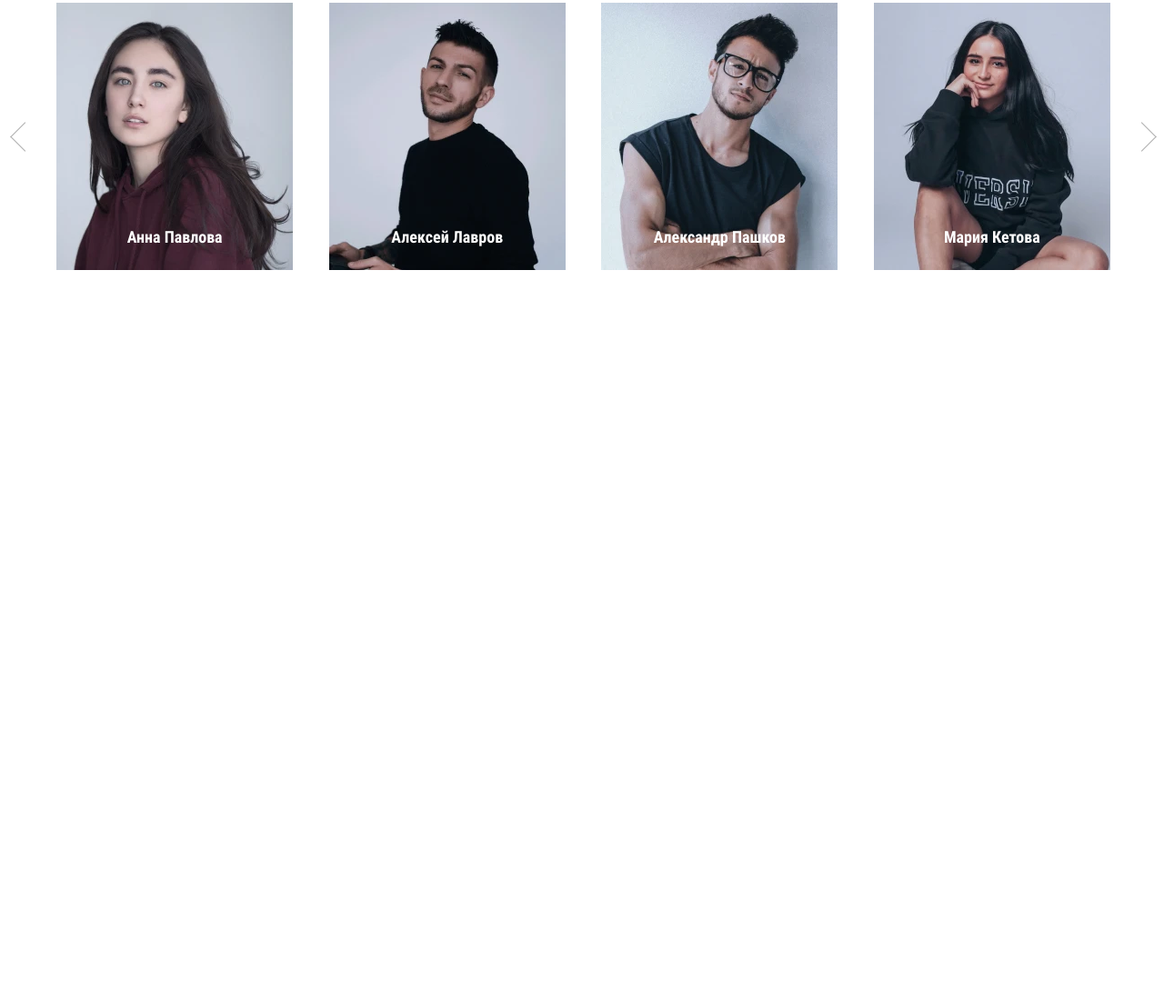
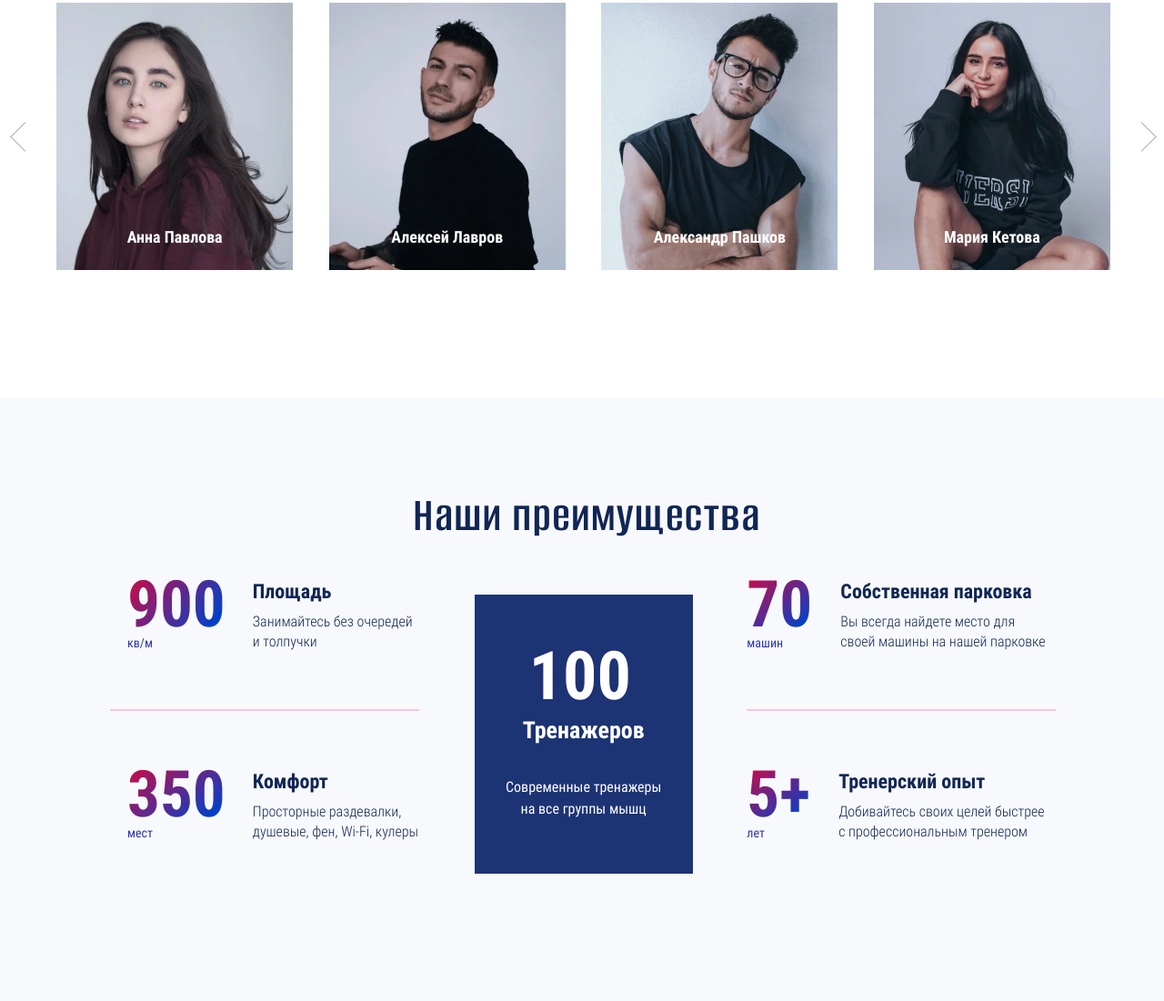
Before and after one commit to Theosdad/super__gym, a website built with webpack: page source/index.html in a window 1280 px wide. Shown: the part 3102-4203 px from the top of the page at 91% size. Before the commit the page ends 3449 px from the top, so only its background shows below. Built offline with nearby package versions, Linux system fonts and the light colour scheme; files whose address does not match are found by name.

Commit message:
advantages

```diff
--- a/source/index.html
+++ b/source/index.html
@@ -110,8 +110,8 @@
                 <use href="./img/sprite.svg#icon-play" />
               </svg>
             </button>
-            <iframe id="iframe" class="visually-hidden"
-              src="https://www.youtube.com/embed/9TZXsZItgdw" autoplay></iframe>
+            <iframe id="iframe" class="visually-hidden" src="https://www.youtube.com/embed/9TZXsZItgdw"
+              autoplay="true"></iframe>
           </div>
         </div>
       </div>
@@ -473,6 +473,62 @@
         </div>
       </div>
     </section>
+    <section class="advantages">
+      <div class="advantages__container">
+        <h2>Наши преимущества</h2>
+        <ul class="advantages__list">
+          <li class="advantages__item advantages__item--accent">
+            <div class="advantages__value advantages__value--accent">
+              <span>100</span>
+              <p>Тренажеров</p>
+            </div>
+            <div class="advantages__description advantages__description--accent">
+              <p>Современные тренажеры на&nbsp;все&nbsp;группы&nbsp;мышц</p>
+            </div>
+          </li>
+          <li class="advantages__item">
+            <div class="advantages__value advantages__value--area">
+              <span>900</span>
+              <small>кв/м</small>
+            </div>
+            <div class="advantages__description">
+              <h3>Площадь</h3>
+              <p>Занимайтесь без очередей и&nbsp;толпучки</p>
+            </div>
+          </li>
+          <li class="advantages__item">
+            <div class="advantages__value">
+              <span>70</span>
+              <small>машин</small>
+            </div>
+            <div class="advantages__description">
+              <h3>Собственная парковка</h3>
+              <p>Вы&nbsp;всегда найдете место для своей&nbsp;машины на&nbsp;нашей парковке</p>
+            </div>
+          </li>
+          <li class="advantages__item">
+            <div class="advantages__value">
+              <span>350</span>
+              <small>мест</small>
+            </div>
+            <div class="advantages__description">
+              <h3>Комфорт</h3>
+              <p>Просторные раздевалки, душевые, фен, Wi-Fi, кулеры</p>
+            </div>
+          </li>
+          <li class="advantages__item">
+            <div class="advantages__value">
+              <span>5+</span>
+              <small>лет</small>
+            </div>
+            <div class="advantages__description">
+              <h3>Тренерский опыт</h3>
+              <p>Добивайтесь своих целей быстрее с&nbsp;профессиональным тренером</p>
+            </div>
+          </li>
+        </ul>
+      </div>
+    </section>
   </main>
   <footer>
   </footer>
--- /dev/null
+++ b/source/sass/blocks/advantages.scss
@@ -0,0 +1,323 @@
+.advantages {
+    background-color: $ghost-white;
+    width: 100%;
+}
+
+.advantages__container {
+    max-width: 1130px;
+    margin: 0 auto;
+    padding: 97px 45px;
+    padding-bottom: 140px;
+
+    @media(max-width: $tablet-width) {
+        padding-top: 91px;
+        padding-bottom: 93px;
+    }
+
+    @media(max-width: $mobile-width) {
+        padding: 63px 0;
+    }
+
+    h2 {
+        font-family: $alumni;
+        font-weight: 600;
+        font-size: 54px;
+        line-height: 65px;
+        letter-spacing: 0.03em;
+        text-align: center;
+
+        margin: 0;
+        padding-left: 11px;
+
+        @media(max-width: $tablet-width) {
+            font-size: 42px;
+            line-height: 50px;
+            padding-right: 33px;
+            margin-bottom: 43px;
+        }
+
+        @media(max-width: $mobile-width) {
+            font-size: 32px;
+            line-height: 38px;
+            padding-left: 16px;
+            margin-bottom: 48px;
+        }
+    }
+}
+
+.advantages__list {
+    padding: 0;
+    margin: 0;
+    list-style-type: none;
+
+    width: 100%;
+    height: max-content;
+    display: grid;
+    grid-template-columns: repeat(3, 1fr);
+    grid-auto-flow: dense;
+    gap: 15%;
+    column-gap: 0;
+
+    @media (max-width: $tablet-width) {
+        grid-template-columns: repeat(2, 1fr);
+        gap: 0;
+    }
+
+    @media (max-width: $mobile-width) {
+        display: flex;
+        flex-direction: column;
+    }
+}
+
+.advantages__item {
+    display: grid;
+    grid-template-columns: min-content 1fr;
+    align-items: center;
+    column-gap: 9.2%;
+
+    @media(max-width: $mobile-width) {
+        display: flex;
+        flex-direction: column;
+        margin-bottom: 39px;
+    }
+
+    &--accent {
+        display: flex;
+        flex-direction: column;
+        align-items: center;
+        grid-column: 2 / 3;
+        grid-row: span 2;
+        background-color: $resolution-blue;
+        color: $color-default-white;
+        max-width: 240px;
+        height: 307px;
+        margin-top: 55px;
+        margin-left: 55px;
+        padding-top: 50px;
+
+        @media(max-width: $tablet-width) {
+            grid-column: 1 / -1;
+            grid-row: 2 / 3;
+            min-width: 442px;
+            height: auto;
+
+            margin: 44px auto 42px;
+            padding-top: 33px;
+            padding-bottom: 38px;
+        }
+
+        @media (max-width: $mobile-width) {
+            max-width: none;
+            min-width: auto;
+            width: 100%;
+            order: 1;
+            margin: 0;
+            margin-top: 5px;
+            margin-bottom: 45px;
+            padding-top: 41px;
+            padding-bottom: 45px;
+        }
+    }
+
+    &:nth-child(2n) {
+        grid-column: 1 / 2;
+        padding-left: 20px;
+
+        @media(max-width: $tablet-width) {
+            padding-left: 0;
+        }
+    }
+
+    &:nth-child(2n+3) {
+        grid-column: 3 / 4;
+        padding-left: 8px;
+
+        @media(max-width: $tablet-width) {
+            grid-column: 2 / 3;
+            padding-left: 15px;
+        }
+
+        @media(max-width: $mobile-width) {
+            padding-left: 0;
+        }
+    }
+
+    &:nth-child(2n+5),
+    &:nth-child(2n+4) {
+        position: relative;
+
+        &::before {
+            content: "";
+            height: 2px;
+            width: 98%;
+            background-color: rgba($crimson, 0.2);
+            position: absolute;
+            top: -27px;
+            left: 1px;
+
+            @media(max-width: $tablet-width) {
+                display: none;
+            }
+        }
+    }
+
+    &:nth-child(2n+5) {
+
+        &::before {
+            left: 8px;
+        }
+    }
+
+    &:nth-child(n+2) {
+        @media (max-width: $tablet-width) {
+            grid-row: 1 / 2;
+        }
+    }
+
+    &:nth-child(n+4) {
+        @media (max-width: $tablet-width) {
+            grid-row: 3 / 4
+        }
+
+        @media (max-width: $mobile-width) {
+            order: 2;
+        }
+    }
+
+    &:nth-child(n+6) {
+        @media (max-width: $tablet-width) {
+            grid-row: auto;
+        }
+    }
+}
+
+.advantages__value {
+    display: flex;
+    flex-direction: column;
+
+    @media(max-width: $mobile-width) {
+        align-items: center;
+        margin-bottom: 6px;
+    }
+
+    span {
+        font-weight: 700;
+        font-size: 71px;
+        line-height: 64px;
+        color: transparent;
+        background: linear-gradient(142.51deg, $crimson 0%, $flying-fish 87.33%);
+        background-clip: text;
+
+        @media(max-width: $tablet-width) {
+            font-size: 58px;
+            line-height: 50px;
+        }
+    }
+
+    &--area {
+        span {
+            background: linear-gradient(127.61deg, $crimson 0%, $flying-fish 87.33%);
+            background-clip: text;
+        }
+    }
+
+    small {
+        font-size: 14px;
+        line-height: 21px;
+        color: $persian-blue;
+    }
+
+    &--accent {
+        margin-bottom: 31px;
+        padding: 0 10px;
+
+        @media(max-width: $tablet-width) {
+            margin-bottom: 14px;
+        }
+
+        span {
+            font-size: 74px;
+            line-height: 80px;
+            color: $color-default-white;
+            padding-left: 7px;
+
+            @media(max-width: $tablet-width) {
+                font-size: 74px;
+                line-height: 73px;
+                padding-left: 0;
+                transform: translateX(-2px);
+            }
+
+            @media(max-width: $mobile-width) {
+                line-height: 66px;
+            }
+        }
+
+        p {
+            margin: 0;
+            font-weight: 700;
+            font-size: 26px;
+            line-height: 39px;
+
+            @media(max-width: $tablet-width) {
+                font-size: 22px;
+                line-height: 33px;
+            }
+        }
+    }
+}
+
+.advantages__description {
+    @media(max-width: $mobile-width) {
+        display: flex;
+        flex-direction: column;
+        align-items: center;
+        padding: 0px 46px;
+        text-align: center;
+    }
+
+    h3 {
+        font-weight: 700;
+        font-size: 22px;
+        line-height: 33px;
+        margin: 0;
+        margin-bottom: 6px;
+
+        @media(max-width: $tablet-width) {
+            font-size: 20px;
+            line-height: 30px;
+            margin-bottom: 2px;
+        }
+    }
+
+    p {
+        font-weight: 300;
+        font-size: 16px;
+        line-height: 22px;
+        margin: 0;
+
+        @media(max-width: $tablet-width) {
+            font-size: 16px;
+            line-height: 22px;
+        }
+    }
+
+    &--accent {
+        p {
+            padding: 0 10px;
+            font-weight: 400;
+            font-size: 16px;
+            line-height: 24px;
+            text-align: center;
+
+            @media(max-width: $tablet-width) {
+                line-height: 24px;
+                max-width: 330px;
+            }
+
+            @media(max-width: $mobile-width) {
+                transform: translateY(1px);
+            }
+        }
+    }
+}
--- a/source/sass/blocks/staff.scss
+++ b/source/sass/blocks/staff.scss
@@ -41,15 +41,16 @@
 .staff__content {
     display: flex;
     padding: 0 10px;
-    padding-bottom: 50px;
+    padding-bottom: 140px;
 
     @media(max-width: $tablet-width) {
         padding: 0 45px;
+        padding-bottom: 100px;
     }
 
     @media(max-width: $mobile-width) {
         padding: 0 15px;
-        padding-bottom: 50px;
+        padding-bottom: 69px;
     }
 }
 
--- a/source/sass/style.scss
+++ b/source/sass/style.scss
@@ -25,6 +25,7 @@
 @import "blocks/tab";
 @import "blocks/promo";
 @import "blocks/staff";
+@import "blocks/advantages";
 
 // ---------------------------------
 
```
Also changed, not shown: build/css/style.css, build/css/style.min.css, build/index.html, 1 other file.
